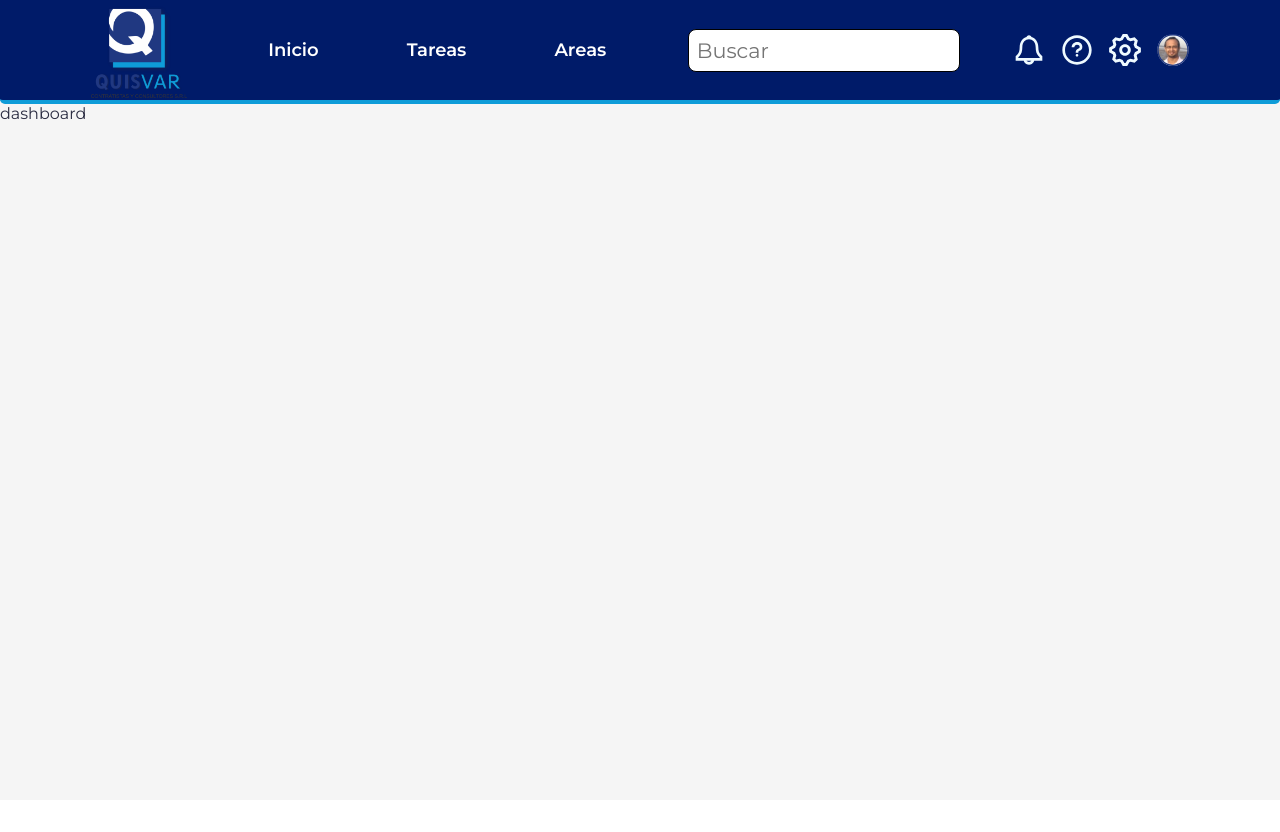
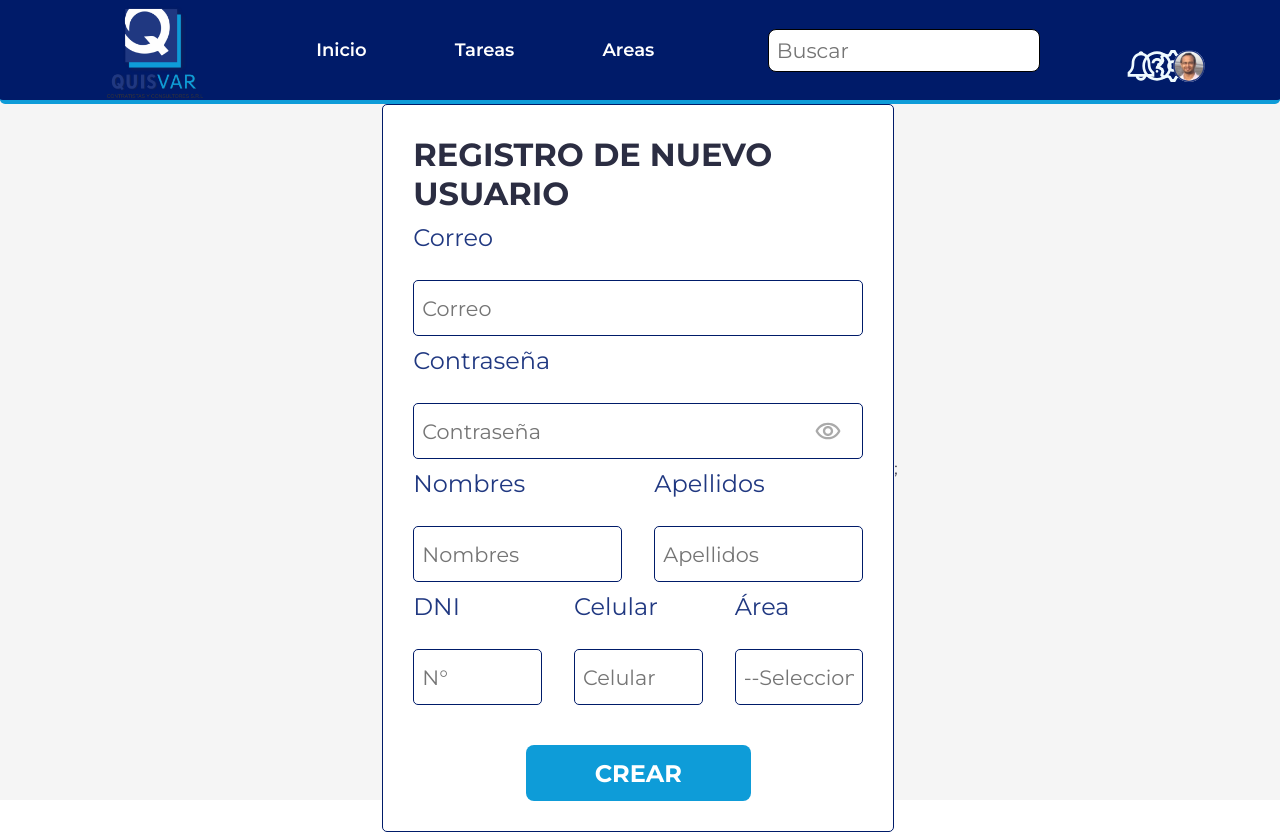
Before and after one commit to juancotrado/quisvar_proyect_ft, a React (Vite) app: page /dashboard in a window 1280 px wide. Before the commit the page ends 800 px from the top, so only its background shows below. Built offline with nearby package versions, Linux system fonts and the light colour scheme.

Commit message:
feat: input component and user form

```diff
--- /dev/null
+++ b/src/components/cardRegister/CardRegisterUser.css
@@ -0,0 +1,7 @@
+.content-area {
+  width: 100%;
+  min-height: calc(100vh - var(--header-height));
+  display: flex;
+  justify-content: center;
+  align-items: center;
+}
--- /dev/null
+++ b/src/components/cardRegister/CardRegisterUser.tsx
@@ -0,0 +1,26 @@
+import Input from '../../components/shared/Input/Input';
+import './CardRegisterUser.css';
+
+const CardRegisterUser = () => {
+  return (
+    <div className="card-register-user">
+      <h1>REGISTRO DE NUEVO USUARIO</h1>
+      <Input placeholder="Correo" title="Correo" label="Correo" />
+      <Input placeholder="Contraseña" type="password" label="Contraseña" />
+      <div className="col">
+        <Input placeholder="Nombres" label="Nombres" />
+        <Input placeholder="Apellidos" label="Apellidos" />
+      </div>
+      <div className="col">
+        <Input placeholder="N°" label="DNI" />
+        <Input placeholder="Celular" label="Celular" />
+        <Input placeholder="--Seleccione--" label="Área" />
+      </div>
+      <div className="btn-build">
+        <button className="btn">CREAR</button>
+      </div>
+    </div>
+  );
+};
+
+export default CardRegisterUser;
--- a/src/components/index.ts
+++ b/src/components/index.ts
@@ -1,4 +1,6 @@
 import Alert from './shared/alert/Alert';
 import Header from './shared/header/Header';
+import CardRegisterUser from './cardRegister/CardRegisterUser';
+import Input from './shared/Input/Input';
 
-export { Alert, Header };
+export { Alert, Header, CardRegisterUser, Input };
--- /dev/null
+++ b/src/components/shared/Input/Input.tsx
@@ -0,0 +1,26 @@
+import Eye from '/svg/eye.svg';
+import './input.css';
+import { InputHTMLAttributes } from 'react';
+
+interface InputTextProps extends InputHTMLAttributes<HTMLInputElement> {
+  label?: string;
+}
+const InputText = ({ label, ...props }: InputTextProps) => {
+  return (
+    <div className="input-container">
+      {label && (
+        <label htmlFor="email" className="input-label">
+          {label}
+        </label>
+      )}
+      <div className="input-option">
+        <input {...props} className="input-area" />
+        {props.type == 'password' ? (
+          <img src={Eye} alt={Eye} className="icon" />
+        ) : null}
+      </div>
+    </div>
+  );
+};
+
+export default InputText;
--- /dev/null
+++ b/src/components/shared/Input/input.css
@@ -0,0 +1,32 @@
+.input-container {
+  display: grid;
+  gap: 2rem;
+  width: 100%;
+}
+.input-area {
+  height: 3.5rem;
+  width: 100%;
+  border: 1px solid var(--color-secondary);
+  border-radius: 5px;
+  padding: 0.5rem;
+  font-size: var(--size-input);
+}
+.input-label {
+  width: 100%;
+  height: 25px;
+  color: #203881;
+  font-size: var(--size-label);
+}
+.icon {
+  width: 30px;
+  height: 30px;
+  position: absolute;
+  z-index: 1;
+  margin-right: 20px;
+}
+.input-option {
+  width: 100%;
+  display: flex;
+  flex-direction: row-reverse;
+  align-items: center;
+}
--- a/src/pages/dashboard/dashboard.css
+++ b/src/pages/dashboard/dashboard.css
@@ -0,0 +1,43 @@
+.content-area {
+  width: 100%;
+  min-height: calc(100vh - var(--header-height));
+  display: flex;
+  justify-content: center;
+  align-items: center;
+}
+.card-register-user {
+  width: 40%;
+  height: 100%;
+  padding: 30px;
+  display: flex;
+  flex-direction: column;
+  gap: 10px;
+  border: 1px solid var(--color-secondary);
+  border-radius: 5px;
+  background-color: white;
+}
+.col {
+  display: flex;
+  justify-content: space-between;
+  gap: 32px;
+}
+.btn-build {
+  display: flex;
+  justify-content: center;
+  align-items: center;
+}
+.btn {
+  width: 50%;
+  height: 3.5rem;
+  border-radius: 8px;
+  font-size: var(--size-button);
+  font-weight: bold;
+  background-color: var(--color-primary);
+  color: white;
+  cursor: pointer;
+  transition: background-color 0.5s ease;
+  margin-top: 30px;
+}
+.btn:hover {
+  background-color: var(--color-secondary);
+}
--- a/src/pages/dashboard/dashboard.tsx
+++ b/src/pages/dashboard/dashboard.tsx
@@ -1,5 +1,12 @@
+import { CardRegisterUser } from '../../components';
+// import Input from '../../components/shared/Input/Input';
+import './dashboard.css';
 const dashboard = () => {
-  return <div>dashboard</div>;
+  return (
+    <div className="content-area">
+      <CardRegisterUser />;
+    </div>
+  );
 };
 
 export default dashboard;
```
Also changed, not shown: public/svg/eye.svg (added).
